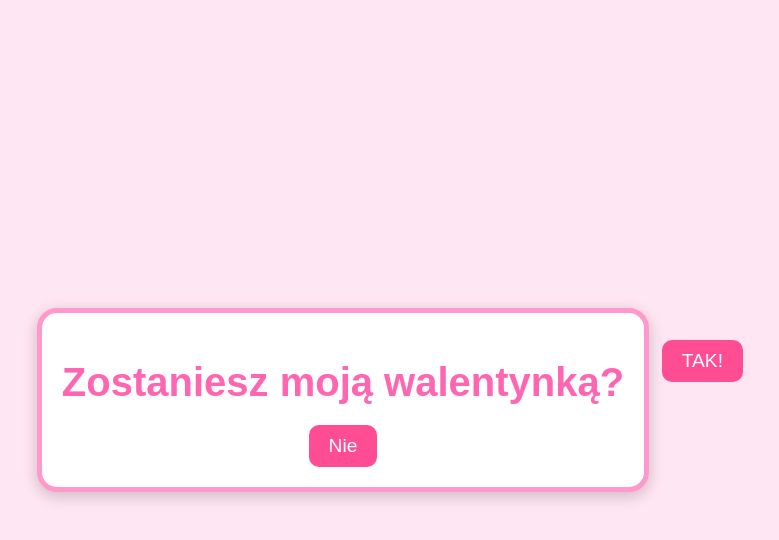
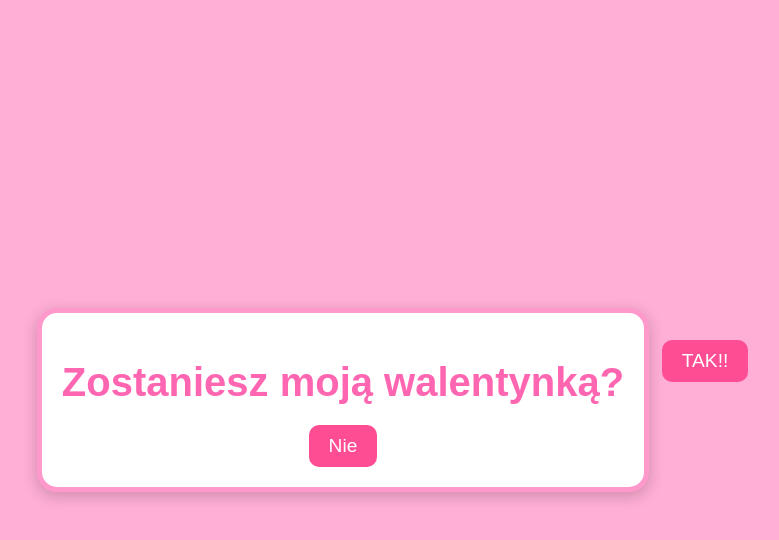
Before and after one commit to RayM0n1/Valentines, a plain HTML site: page index.html in a window 1280 px wide. Both pictures are taken after a click on the button "Nie". Shown: the whole page, without its empty margins (297-1076 px from the left). Drawn offline with Linux system fonts and the light colour scheme.

Commit message:
Update index.html

```diff
--- a/index.html
+++ b/index.html
@@ -3,7 +3,7 @@
 <head>
     <meta charset="UTF-8">
     <meta name="viewport" content="width=device-width, initial-scale=1.0">
-    <title>Walentynka</title>
+    <title>Niespodzianka</title>
     <style>
         body {
             margin: 0;
@@ -13,7 +13,7 @@
             justify-content: center;
             align-items: center;
             height: 100vh;
-            background-color: #ffe6f2; /* Jasnoróżowe tło */
+            background-color: #ffaed5; /* Jasnoróżowe tło */
             font-family: 'Arial', sans-serif;
         }
 
@@ -76,7 +76,7 @@
     </div>
 
     <div class="container hidden" id="love-container">
-        <h1>WESOŁYCH WALENTYNEK!! KOCHAM CIĘ!</h1>
+        <h1>WESOŁYCH WALENTYNEK!!</h1>
         <div class="gif-container">
             <img src="https://media.giphy.com/media/v1.Y2lkPTc5MGI3NjExdHd2MmFqdWg4ZXV5eTB4bGMxamducWE5eHRyNmxrYWhoZXBid29nbCZlcD12MV9naWZzX3NlYXJjaCZjdD1n/MDJ9IbxxvDUQM/giphy.gif">
         </div>
@@ -86,31 +86,31 @@
         const noBtn = document.getElementById('no-btn');
         const questionContainer = document.getElementById('question-container');
         const loveContainer = document.getElementById('love-container');
-        const yesButtons = []; // Przechowywanie wszystkich "TAK!" przycisków
+        const yesButtons = []; // Przechowywanie wszystkich przycisków
 
         noBtn.addEventListener('click', () => {
-            // Tworzenie nowego przycisku "TAK!"
+            // Tworzenie nowego przycisku
             const yesBtn = document.createElement('button');
-            yesBtn.textContent = 'TAK!';
+            yesBtn.textContent = 'TAK!!';
             yesBtn.classList.add('random-button');
 
-            // Losowa pozycja na ekranie
+            // Losowa pozycja
             yesBtn.style.left = Math.random() * 80 + 'vw';
             yesBtn.style.top = Math.random() * 80 + 'vh';
 
-            // Obsługa kliknięcia przycisku "TAK!"
+            // Obsługa kliknięcia przycisku
             yesBtn.addEventListener('click', () => {
                 questionContainer.classList.add('hidden');
                 loveContainer.classList.remove('hidden');
 
-                // Usuwanie wszystkich przycisków "TAK!" z dokumentu
+                // Usuwanie wszystkich przycisków
                 yesButtons.forEach(button => button.remove());
                 yesButtons.length = 0; // Czyszczenie tablicy
             });
 
             // Dodanie przycisku do dokumentu
             document.body.appendChild(yesBtn);
-            yesButtons.push(yesBtn); // Przechowywanie przycisku w tablicy
+            yesButtons.push(yesBtn); // Przechowywanie przycisku
         });
     </script>
 </body>
```
